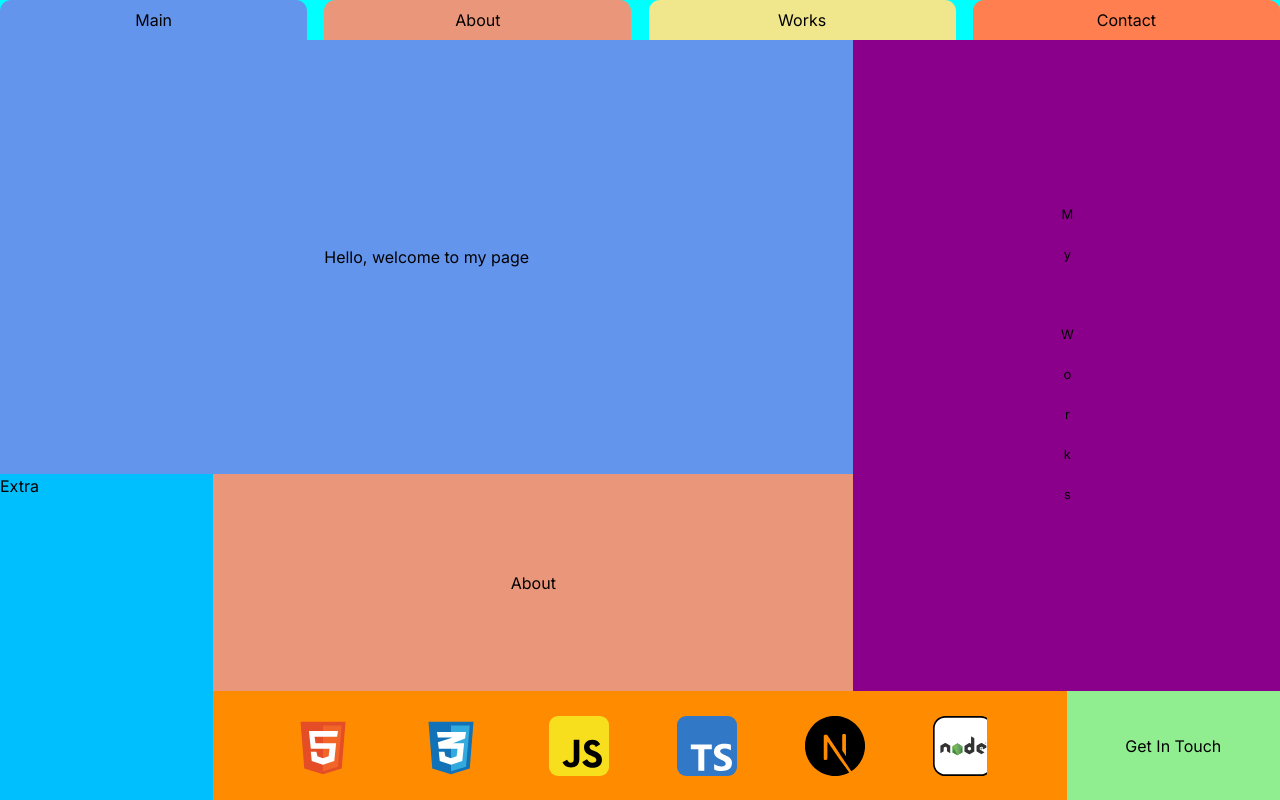
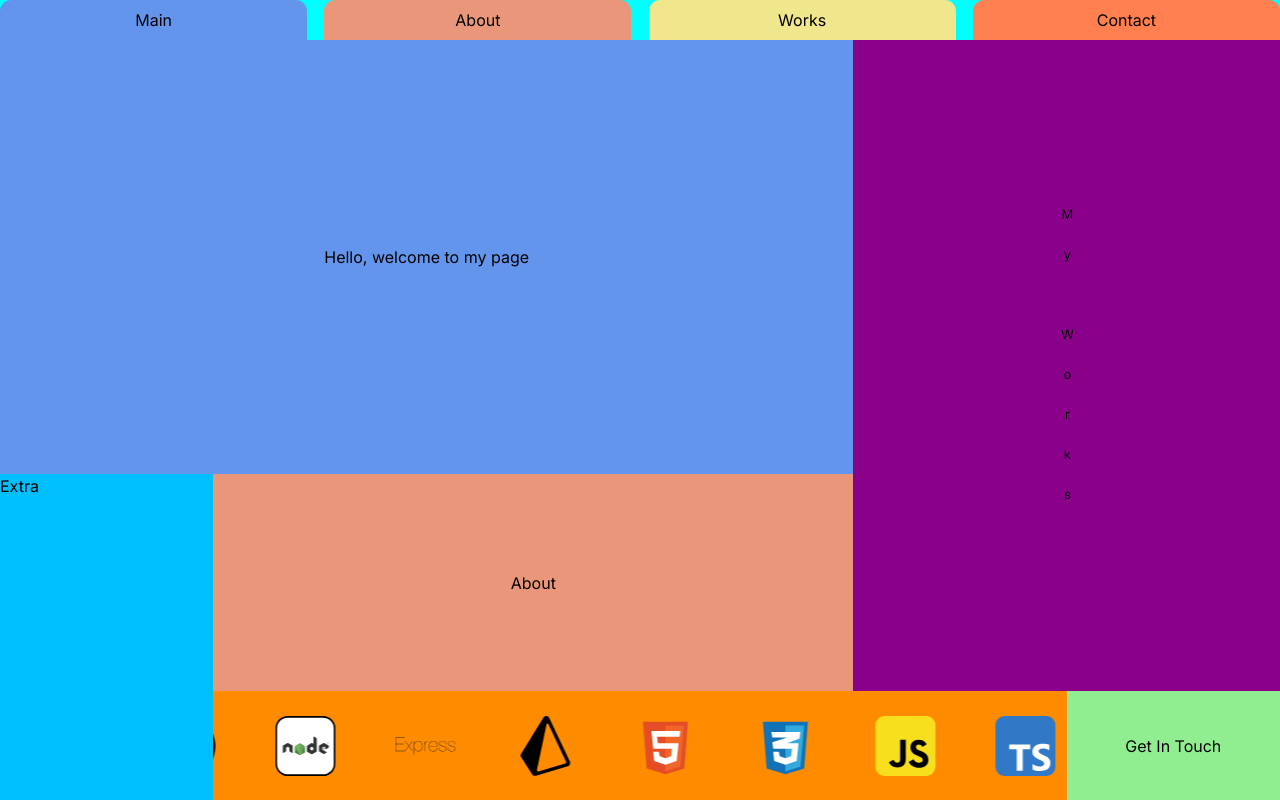
Before and after one commit to lam-tu-tr/Frontend-times, a Next.js app: page / in a window 1280 px wide. Shown: the top 800 px of the page. Built offline with nearby package versions, Linux system fonts and the light colour scheme.

Commit message:
Working infinite tech slider

```diff
--- a/app/components/Connect/Connect.module.scss
+++ b/app/components/Connect/Connect.module.scss
@@ -3,6 +3,7 @@
 #connect {
   grid-area: connect;
   background-color: lightgreen;
+  z-index: 10;
   @include mixins.flexCenter();
   button {
     background-color: paleturquoise;
--- a/app/components/Extra/Extra.module.scss
+++ b/app/components/Extra/Extra.module.scss
@@ -3,4 +3,5 @@
 #extra {
   grid-area: extra;
   background-color: deepskyblue;
+  z-index: 10;
 }
--- a/app/components/Tech/Tech.module.scss
+++ b/app/components/Tech/Tech.module.scss
@@ -1,22 +1,46 @@
+//
+
 #tech {
   grid-area: tech;
   background-color: darkorange;
-  display: flex;
-  flex-direction: row;
-  justify-content: space-between;
-  align-items: center;
-  padding: 0 5rem;
-  // aside {
-  // }
-  ::-webkit-scrollbar {
-    display: none;
+  // display: flex;
+  // flex-direction: row;
+  // justify-content: space-between;
+  // align-items: center;
+  // padding: 0 5rem;
+  // // aside {
+  // // }
+
+  // min-width: 0;
+  // min-height: 0;
+  @keyframes slide {
+    0% {
+      transform: translateX(0);
+    }
+    100% {
+      transform: translateX(calc(-120px * 8));
+    }
   }
+  &:hover {
+    section {
+      animation-play-state: paused;
+    }
+  }
+  section {
+    height: 100%;
+    width: calc(120px * 8);
+    display: flex;
+    align-items: center;
 
-  section {
-    display: grid;
-    grid-auto-flow: column;
-    grid-auto-columns: 10svw;
-    overflow-x: auto;
-    -ms-overflow-style: none; /* Internet Explorer 10+ */
+    // gap: 4rem;
+    animation: 10s slide infinite linear;
+
+    span {
+      min-width: 120px;
+      // min-height: 60px;
+      flex-shrink: 0;
+      text-align: center;
+      // background-color: aquamarine;
+    }
   }
 }
--- a/app/components/Tech/Tech.tsx
+++ b/app/components/Tech/Tech.tsx
@@ -19,9 +19,23 @@ export default function Tech() {
       <section>
         {logos.map((tech, index) => {
           return (
-            <aside key={index}>
+            <span key={index}>
               <Image src={tech} width={60} height={60} alt={"tech"} />
-            </aside>
+            </span>
+          );
+        })}
+        {logos.map((tech, index) => {
+          return (
+            <span key={index}>
+              <Image src={tech} width={60} height={60} alt={"tech"} />
+            </span>
+          );
+        })}
+        {logos.map((tech, index) => {
+          return (
+            <span key={index}>
+              <Image src={tech} width={60} height={60} alt={"tech"} />
+            </span>
           );
         })}
       </section>
--- a/app/globals.scss
+++ b/app/globals.scss
@@ -78,7 +78,7 @@ main {
     "intro intro intro intro works works"
     "extra about about about works works"
     "extra tech tech tech tech connect";
-
+  overflow-x: hidden;
   // > * {
   //   margin: 2px;
   //   border-radius: 2rem;
```
